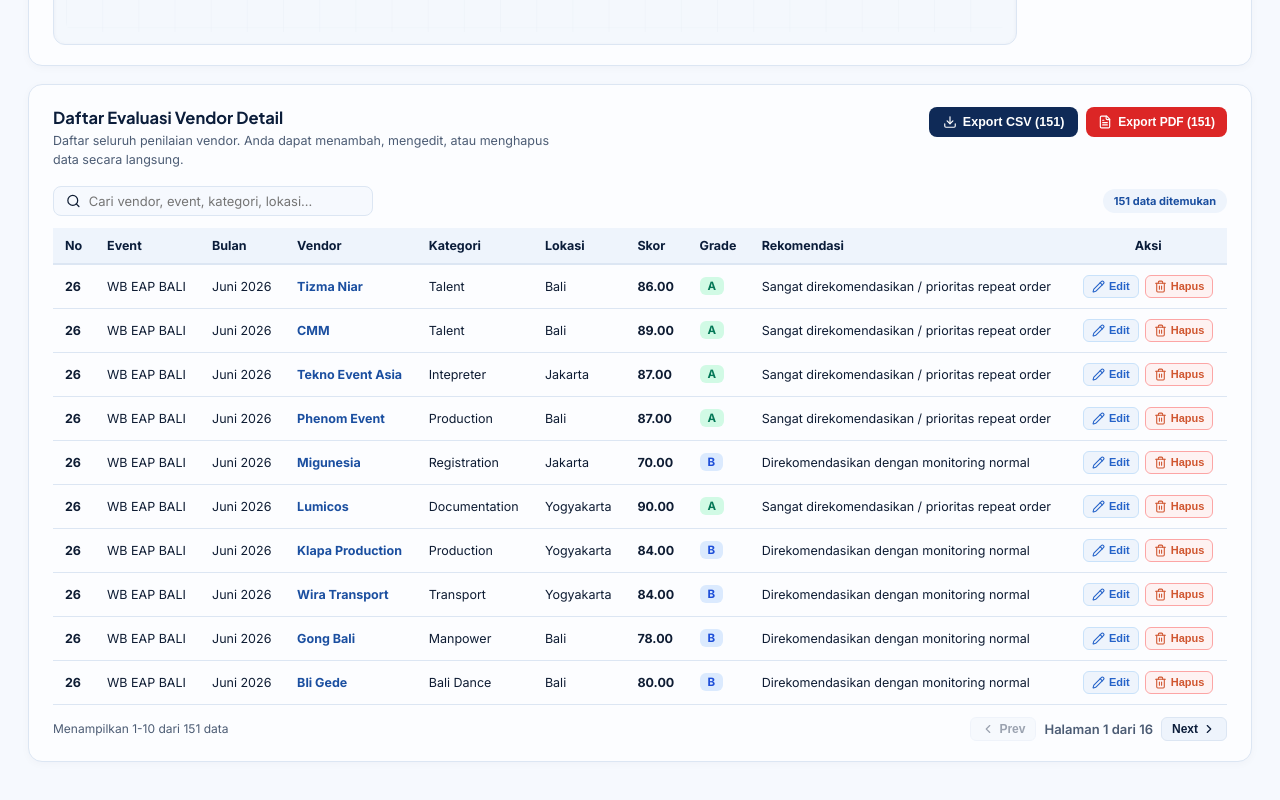
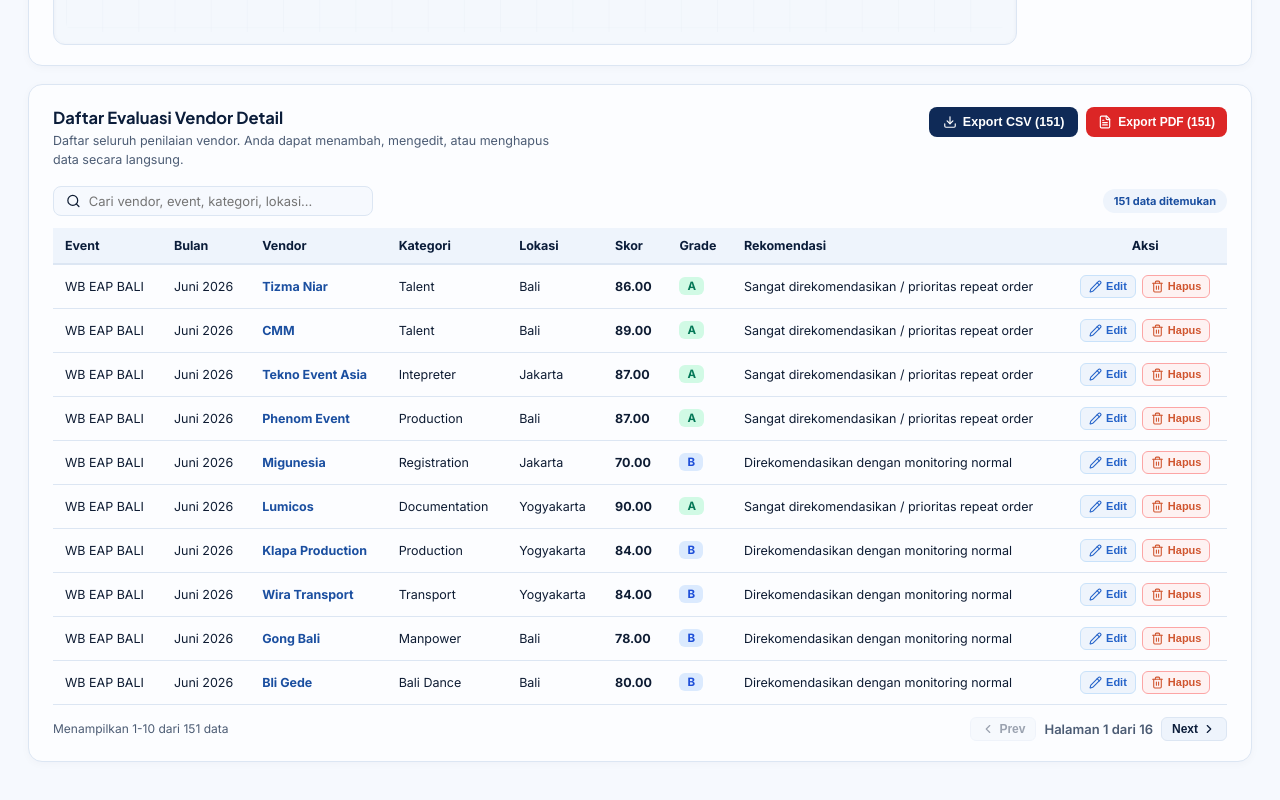
Before and after one commit to Pirjakun/Vendor-Performance-Dashboard, a React (Vite) app: page / in a window 1280 px wide. Shown: the part 2792-3592 px from the top of the page. Built offline with nearby package versions, Linux system fonts and the light colour scheme.

Commit message:
fix: hapus kolom No/eventNo dari DataTable (tabel detail & CSV export)

```diff
--- a/src/components/DataTable.jsx
+++ b/src/components/DataTable.jsx
@@ -50,9 +50,8 @@ export function DataTable({
   // CSV Export
   const handleExportCSV = () => {
     if (sortedData.length === 0) return;
-    const headers = ['No Event', 'Event', 'Bulan', 'Tanggal Event', 'Vendor', 'Kategori', 'Alamat', 'Nilai', 'Huruf', 'Rekomendasi'];
+    const headers = ['Event', 'Bulan', 'Tanggal Event', 'Vendor', 'Kategori', 'Alamat', 'Nilai', 'Huruf', 'Rekomendasi'];
     const rows = sortedData.map(d => [
-      `"${d.eventNo || ''}"`,
       `"${(d.event || '').replace(/"/g, '""')}"`,
       `"${d.bulan || ''}"`,
       `"${d.tglEvent || ''}"`,
@@ -136,7 +135,6 @@ export function DataTable({
         <table className="data-table">
           <thead>
             <tr>
-              <th onClick={() => handleSort('eventNo')}>No</th>
               <th onClick={() => handleSort('event')}>Event</th>
               <th onClick={() => handleSort('bulan')}>Bulan</th>
               <th onClick={() => handleSort('vendor')}>Vendor</th>
@@ -151,14 +149,13 @@ export function DataTable({
           <tbody>
             {pageData.length === 0 ? (
               <tr>
-                <td colSpan="10" style={{ textAlign: 'center', padding: '28px', color: 'var(--ink-400)' }}>
+                <td colSpan="9" style={{ textAlign: 'center', padding: '28px', color: 'var(--ink-400)' }}>
                   Tidak ada data evaluasi yang sesuai filter/pencarian.
                 </td>
               </tr>
             ) : (
               pageData.map(row => (
                 <tr key={row.id}>
-                  <td><strong>{row.eventNo}</strong></td>
                   <td>{row.event}</td>
                   <td>{row.bulan}</td>
                   <td>
```
